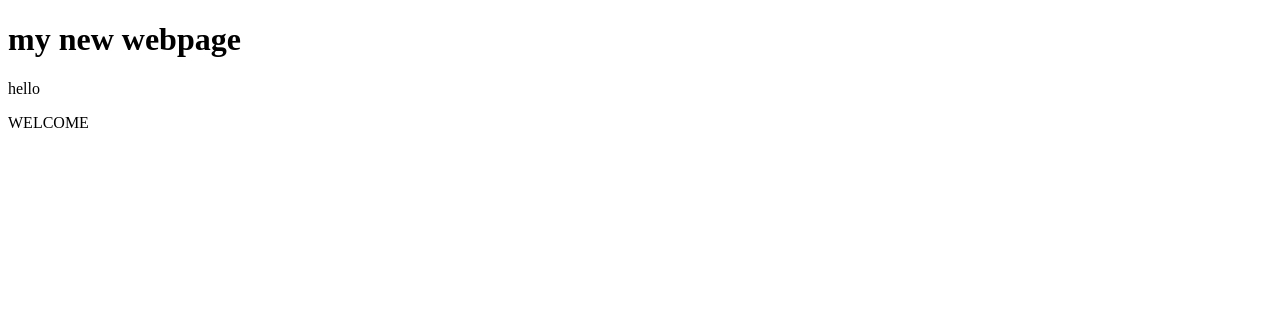
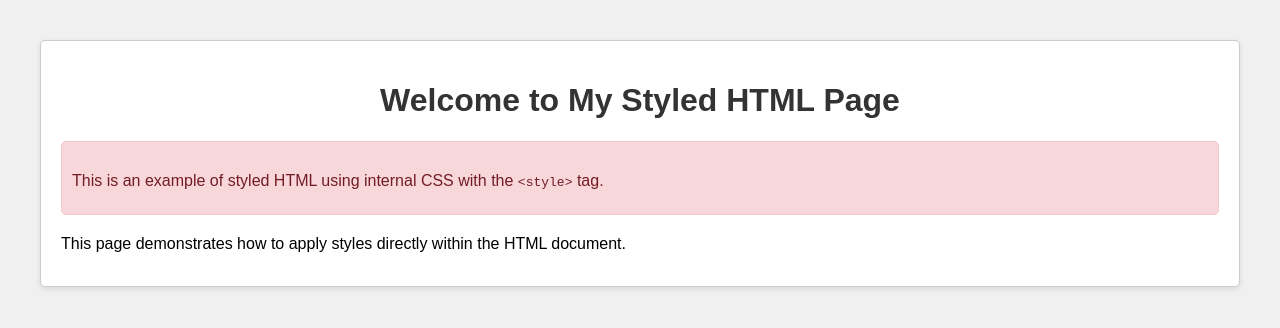
Before and after one commit to Priyadharshini-Y/test, a plain HTML site: page index.html in a window 1280 px wide. Drawn offline with Linux system fonts and the light colour scheme.

Commit message:
Update index.html

```diff
--- a/index.html
+++ b/index.html
@@ -3,11 +3,46 @@
 <head>
     <meta charset="UTF-8">
     <meta name="viewport" content="width=device-width, initial-scale=1.0">
-    <title>Document</title>
+    <title>Styled HTML Example</title>
+    <style>
+        body {
+            font-family: Arial, sans-serif;
+            background-color: #f0f0f0;
+            margin: 20px;
+            padding: 20px;
+        }
+        h1 {
+            color: #333;
+            text-align: center;
+        }
+        p {
+            line-height: 1.6;
+            margin-bottom: 10px;
+        }
+        .container {
+            background-color: #fff;
+            border: 1px solid #ccc;
+            padding: 20px;
+            border-radius: 5px;
+            box-shadow: 0 2px 5px rgba(0, 0, 0, 0.1);
+        }
+        .alert {
+            background-color: #f8d7da;
+            color: #721c24;
+            padding: 10px;
+            border-radius: 5px;
+            border: 1px solid #f5c6cb;
+            margin-bottom: 10px;
+        }
+    </style>
 </head>
 <body>
-    <h1>my new webpage</h1>
-    <p>hello</p>
-    <div>WELCOME</div>
+    <div class="container">
+        <h1>Welcome to My Styled HTML Page</h1>
+        <div class="alert">
+            <p>This is an example of styled HTML using internal CSS with the <code>&lt;style&gt;</code> tag.</p>
+        </div>
+        <p>This page demonstrates how to apply styles directly within the HTML document.</p>
+    </div>
 </body>
 </html>
```
